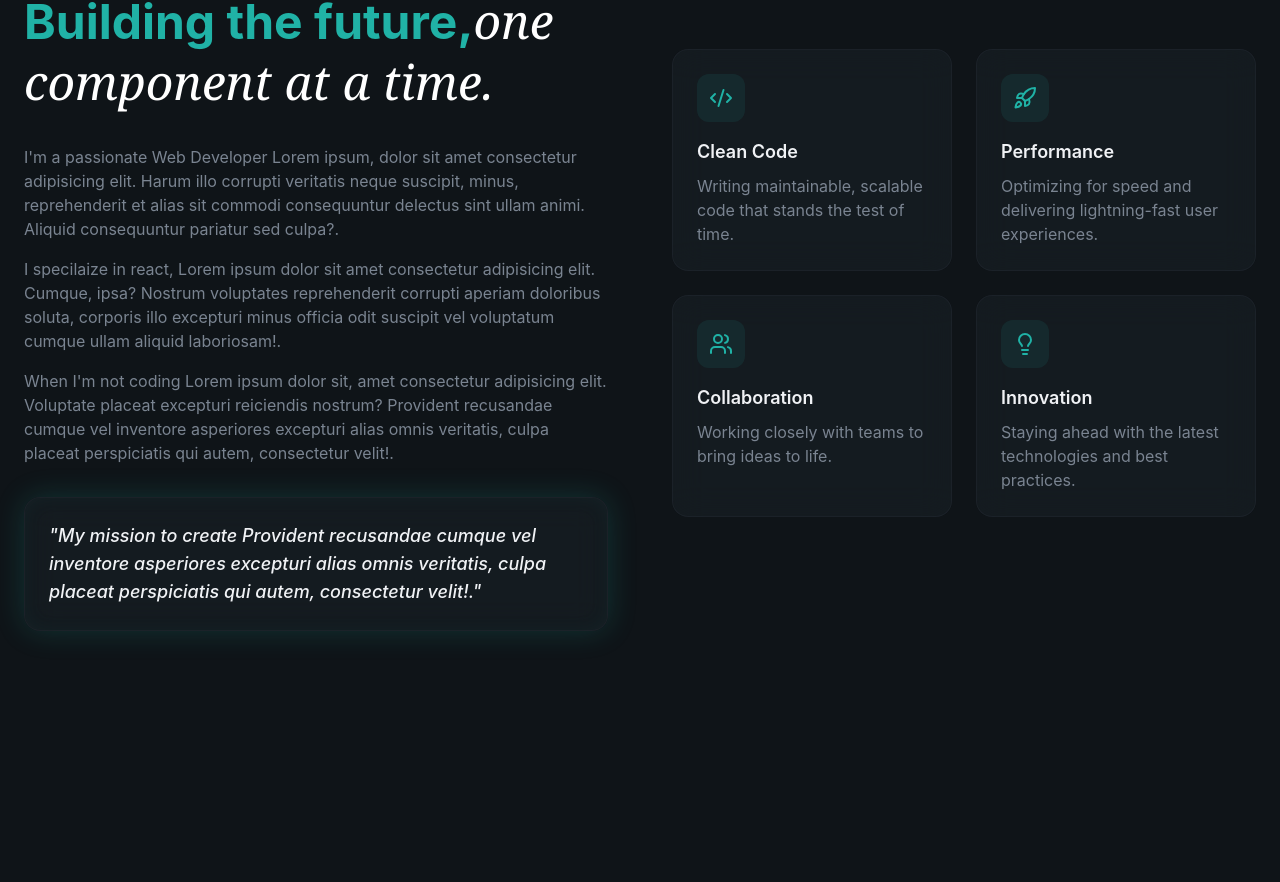
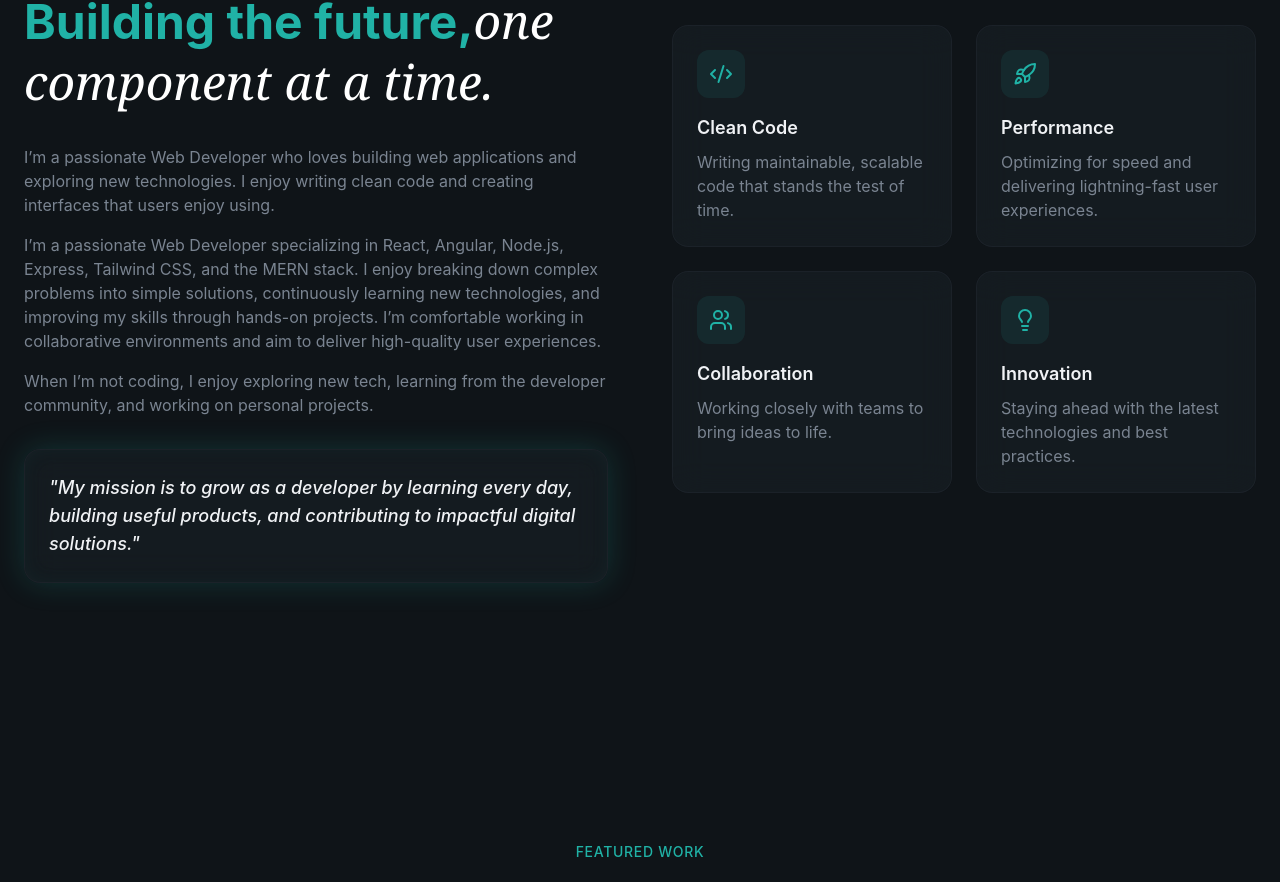
Before and after one commit to swasthikg73/SwasthikG-Portfolio, a React (Vite) app: page / in a window 1280 px wide. Shown: the part 1223-2105 px from the top of the page. Built offline with nearby package versions, Linux system fonts and the light colour scheme.

Commit message:
about section changes

```diff
--- a/src/sections/About.jsx
+++ b/src/sections/About.jsx
@@ -47,35 +47,32 @@ const About = () => {
 
             <div className="space-y-4 text-muted-foreground animate-fade-in animation-delay-200">
               <p>
-                I'm a passionate Web Developer Lorem ipsum, dolor sit amet
-                consectetur adipisicing elit. Harum illo corrupti veritatis
-                neque suscipit, minus, reprehenderit et alias sit commodi
-                consequuntur delectus sint ullam animi. Aliquid consequuntur
-                pariatur sed culpa?.
+                I’m a passionate Web Developer who loves building web
+                applications and exploring new technologies. I enjoy writing
+                clean code and creating interfaces that users enjoy using.
               </p>
 
               <p>
-                I specilaize in react, Lorem ipsum dolor sit amet consectetur
-                adipisicing elit. Cumque, ipsa? Nostrum voluptates reprehenderit
-                corrupti aperiam doloribus soluta, corporis illo excepturi minus
-                officia odit suscipit vel voluptatum cumque ullam aliquid
-                laboriosam!.
+                I’m a passionate Web Developer specializing in React, Angular,
+                Node.js, Express, Tailwind CSS, and the MERN stack. I enjoy
+                breaking down complex problems into simple solutions,
+                continuously learning new technologies, and improving my skills
+                through hands-on projects. I’m comfortable working in
+                collaborative environments and aim to deliver high-quality user
+                experiences.
               </p>
 
               <p>
-                When I'm not coding Lorem ipsum dolor sit, amet consectetur
-                adipisicing elit. Voluptate placeat excepturi reiciendis
-                nostrum? Provident recusandae cumque vel inventore asperiores
-                excepturi alias omnis veritatis, culpa placeat perspiciatis qui
-                autem, consectetur velit!.
+                When I’m not coding, I enjoy exploring new tech, learning from
+                the developer community, and working on personal projects.
               </p>
             </div>
 
             <div className="glass rounded-2xl p-6 glow-border animate-fade-in animation-delay-300">
               <p className="text-lg font-medium italic text-foregroun">
-                "My mission to create Provident recusandae cumque vel inventore
-                asperiores excepturi alias omnis veritatis, culpa placeat
-                perspiciatis qui autem, consectetur velit!."
+                "My mission is to grow as a developer by learning every day,
+                building useful products, and contributing to impactful digital
+                solutions."
               </p>
             </div>
           </div>
```
